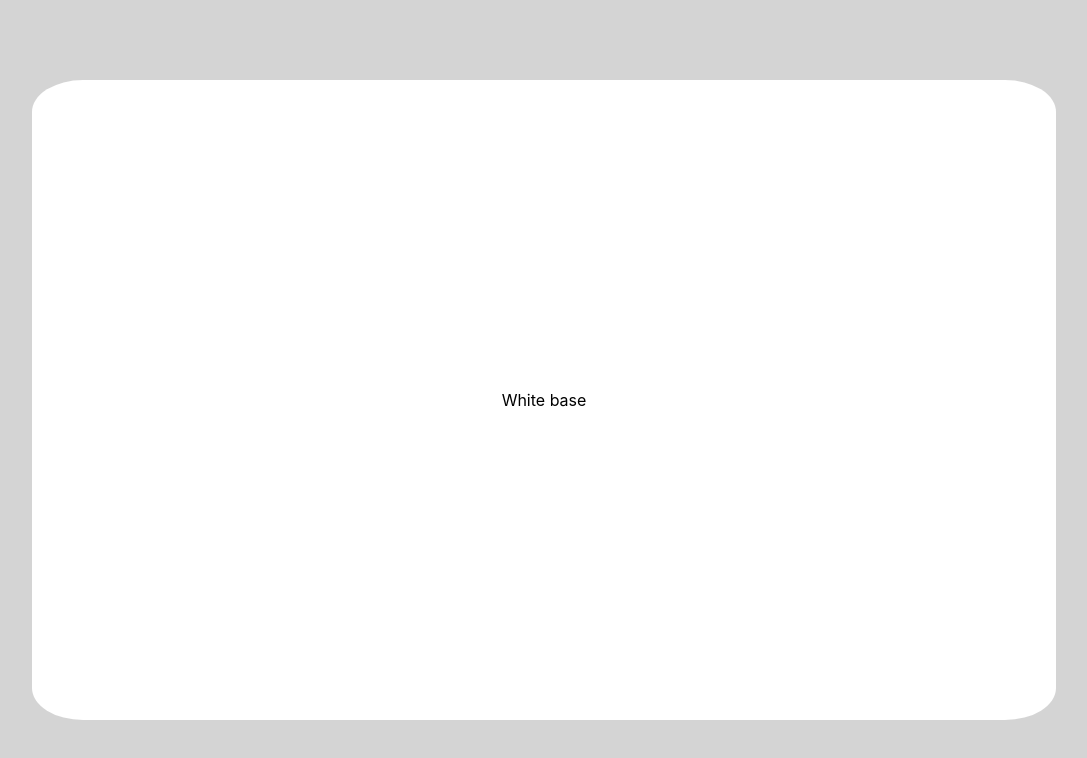
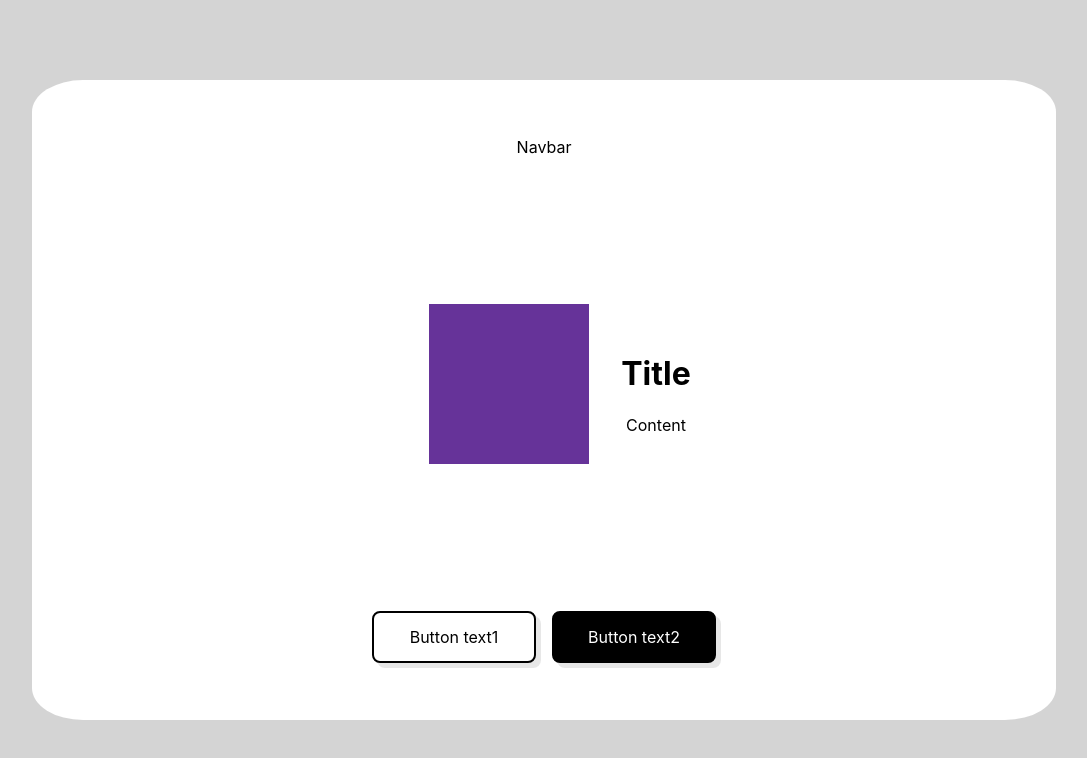
Before and after one commit to wolf-adam/Demo, a React (Create React App) app: page / in a window 1280 px wide. Shown: the top 758 px of the page, without its empty margins (96-1183 px from the left). Built offline with nearby package versions, Linux system fonts and the light colour scheme.

Commit message:
create basic structure

```diff
--- a/src/App.css
+++ b/src/App.css
@@ -1,18 +1,65 @@
 .App {
   display: flex;
   align-items: center;
-  justify-content: center;
-  text-align: center;
-  width: 100vw;
-  height: 100vh;
-}
-
-.context {
+  justify-content: space-around;
+  flex-direction: column;
   width: 80vw;
   height: 80vh;
   background-color: white;
   border-radius: 5%;
+}
+
+.context {
+  display: flex;
+  align-items: center;
+  justify-content: space-around;
+}
+
+.input {
+  display: flex;
+  align-items: center;
+  justify-content: space-around;
+  flex-direction: column;
+}
+
+.imagePlace {
+  background-color: rebeccapurple;
+  width: 10rem;
+  height: 10rem;
+  margin: 2rem;
+}
+
+.custom-button {
   display: flex;
   align-items: center;
   justify-content: center;
+  width: 10rem;
+  height: 3rem;
+  color: black;
+  background-color: white;
+  border: black solid 2px;
+  border-radius: 0.5em;
+  box-shadow: 5px 5px #88888833;
+
+  font-size: medium;
 }
+
+.custom-button:hover {
+  background-color: lightgrey;
+}
+
+.inverted {
+  color: white;
+  background-color: black;
+}
+
+.inverted:hover {
+  background-color: grey;
+}
+
+.button-group {
+  display: flex;
+  align-items: center;
+  justify-content: flex-start;
+  gap: 1rem;
+}
--- a/src/App.js
+++ b/src/App.js
@@ -7,10 +7,19 @@ const App = () => {
   console.log('state', state);
 
   return (
-    <div className="App">
-      <header className="App-header">
-        <div className='context'>White base</div>
-      </header>
+    <div className='App'>
+      <div className='navbar'>Navbar</div>
+      <div className='context'>
+        <div className='imagePlace'></div>
+        <div className='input'>
+          <h1>Title</h1>
+          <div>Content</div>
+        </div>
+      </div>
+      <div className='button-group'>
+        <div className="custom-button">Button text1</div>
+        <div className="custom-button inverted">Button text2</div>
+      </div>
     </div>
   );
 }
--- a/src/index.css
+++ b/src/index.css
@@ -12,6 +12,9 @@ body {
 }
 
 #root {
+  display: flex;
+  align-items: center;
+  justify-content: center;
   width: 100vw;
   height: 100vh;
 }
@@ -24,7 +27,7 @@ code {
 svg path,
 svg circle {
   stroke: #000;
-  stroke-width: 0.25;
+  stroke-width: 0.5;
   stroke-linecap: round;
   fill: none;
 }
```
